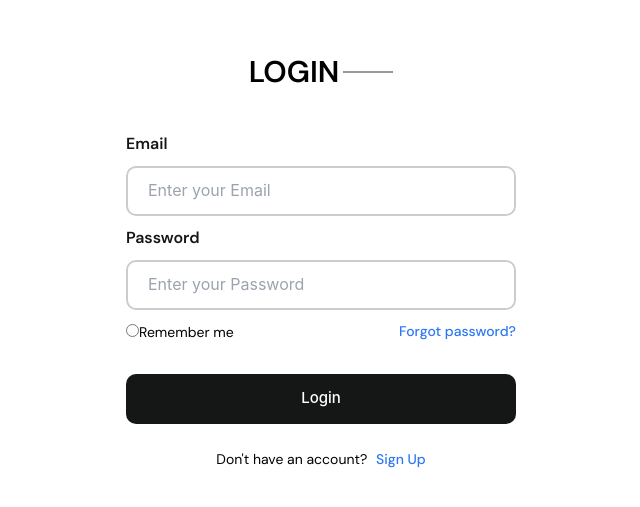
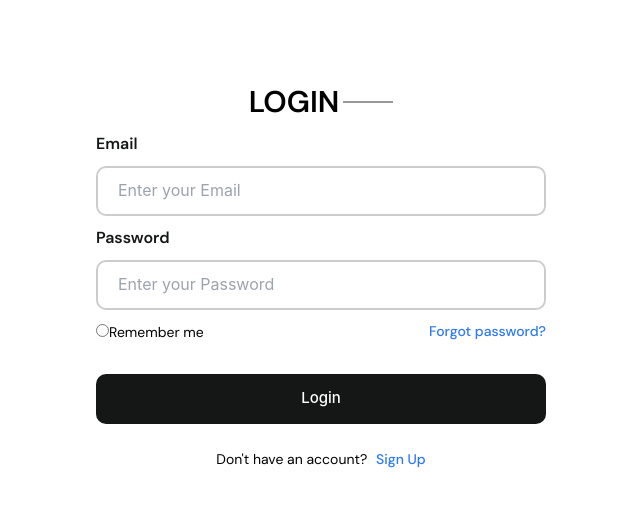
Before and after one commit to krishjaiswal34/Krish, a React (Vite) app in the folder Baskit/: page /login in a window 1280 px wide. Shown: the part 141-648 px from the top of the page, without its empty margins (319-959 px from the left). Built offline with nearby package versions, Linux system fonts and the light colour scheme; no server answers; a web font is replaced by a local one.

Commit message:
modified ui of login and signup pages

```diff
--- a/Baskit/src/pages/LoginPage/LoginPage.css
+++ b/Baskit/src/pages/LoginPage/LoginPage.css
@@ -4,8 +4,10 @@
     flex-direction: column;
     gap: 10px;
     background-color: #ffffff;
-    padding: 30px;
-    width: 450px;
+
+    max-width: 450px;
+    width: 90%;
+    min-width: 200px;
     border-radius: 20px;
     font-family: -apple-system, BlinkMacSystemFont, 'Segoe UI', Roboto, Oxygen, Ubuntu, Cantarell, 'Open Sans', 'Helvetica Neue', sans-serif;
   }
```
